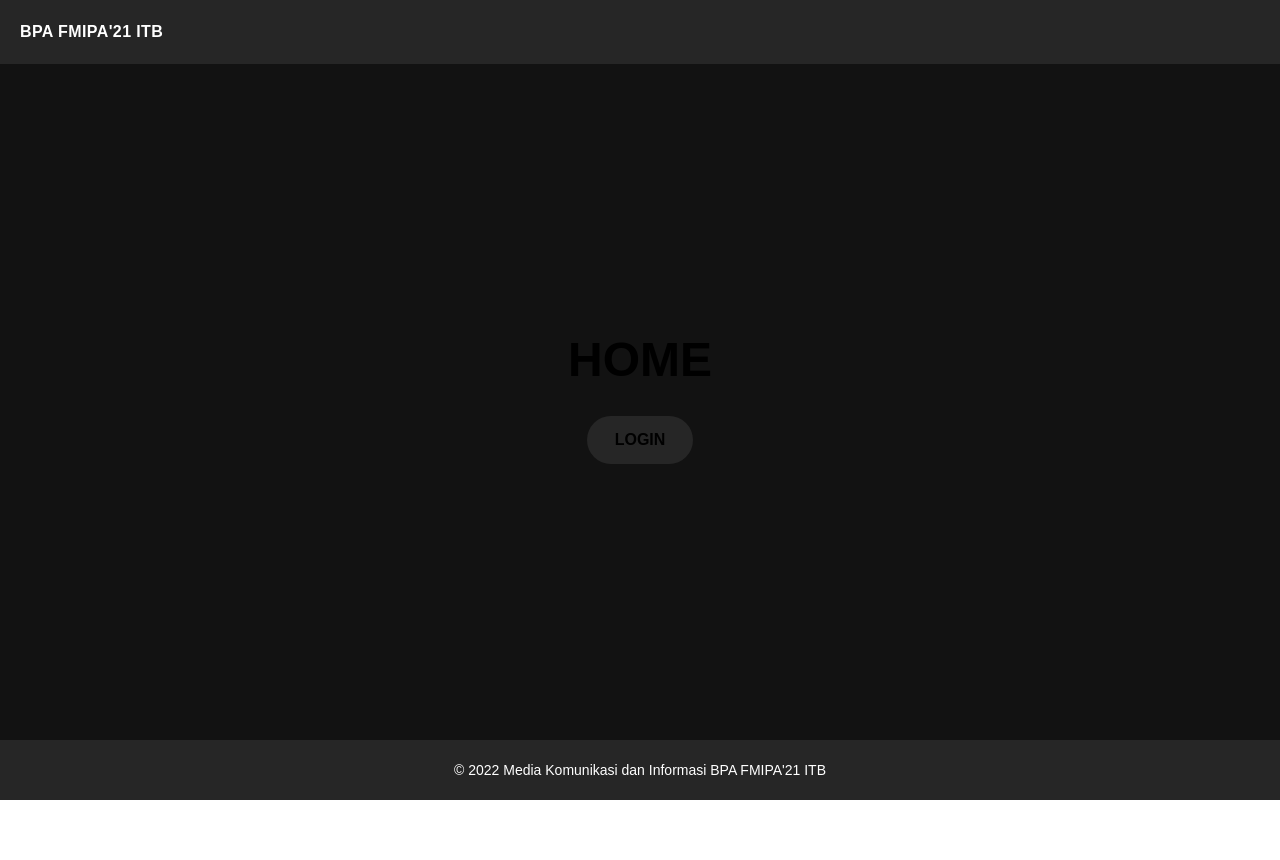
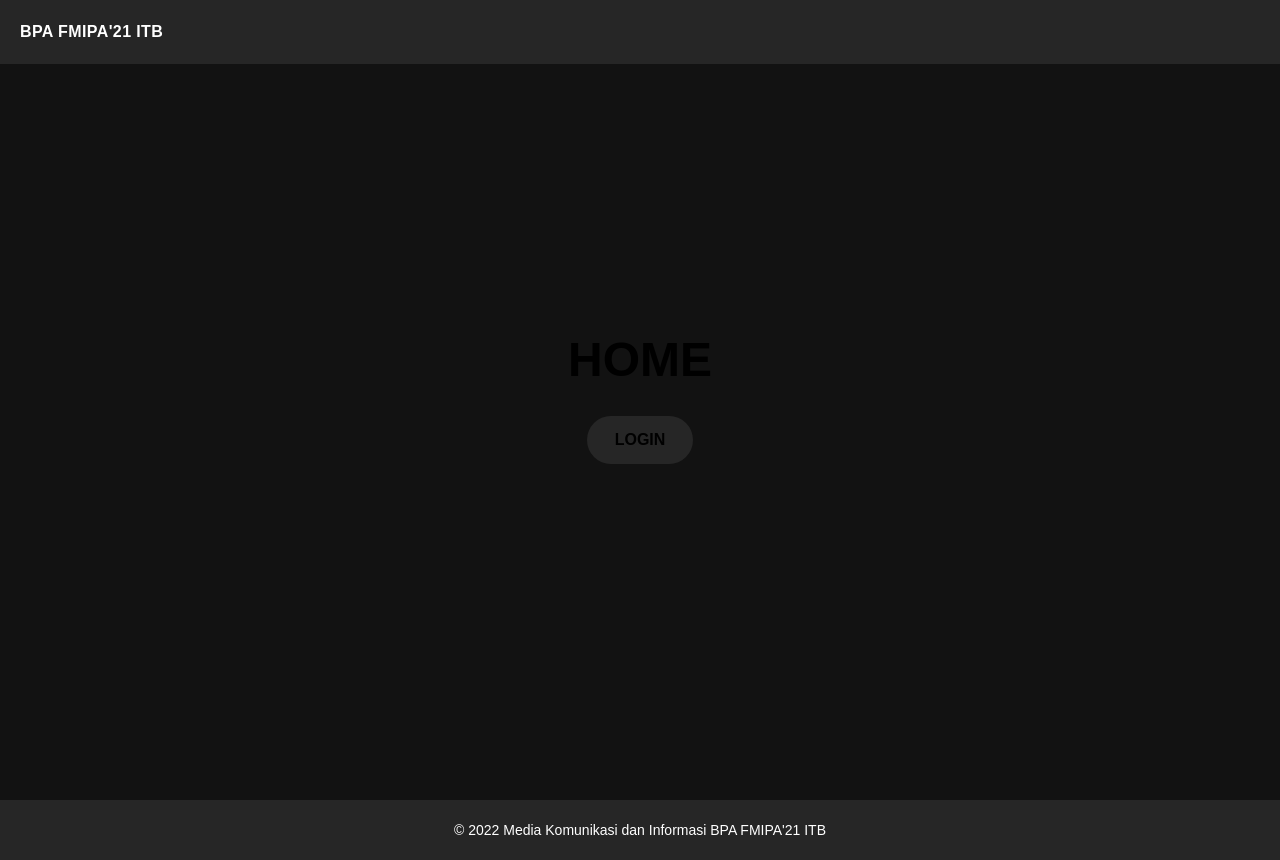
Before and after one commit to mafiefa02/appreciation-web, a Next.js app: page / in a window 1280 px wide. Before the commit the page ends 800 px from the top, so only its background shows below. Built offline with nearby package versions, Linux system fonts and the light colour scheme.

Commit message:
trying to fix footer

```diff
--- a/components/Background/index.js
+++ b/components/Background/index.js
@@ -1,9 +1,3 @@
 export default function Background(props) {
-  return (
-    <>
-      <div className="min-w-full min-h-screen bg-[#121212]">
-        {props.children}
-      </div>
-    </>
-  );
+  return <div className="min-w-full h-fit bg-[#121212]">{props.children}</div>;
 }
--- a/components/Footer/index.js
+++ b/components/Footer/index.js
@@ -4,7 +4,7 @@
 
   return (
     <>
-      <div className="absolute bottom-0 w-full flex flex-row justify-center items-center pb-5 pt-5 sm:text-sm text-[10px] bg-neutral-800 text-white">
+      <div className="static bottom-0 w-full flex flex-row justify-center items-center pb-5 pt-5 sm:text-sm text-[10px] bg-neutral-800 text-white">
         <p>
           &copy; {year} Media Komunikasi dan Informasi BPA FMIPA&apos;21 ITB
         </p>
--- a/tailwind.config.js
+++ b/tailwind.config.js
@@ -7,6 +7,7 @@
     "./pages/**/*.{js,ts,jsx,tsx}",
     "./components/**/*.{js,ts,jsx,tsx}",
   ],
+  mode: "jit",
   theme: {
     extend: {
       colors: {
```
